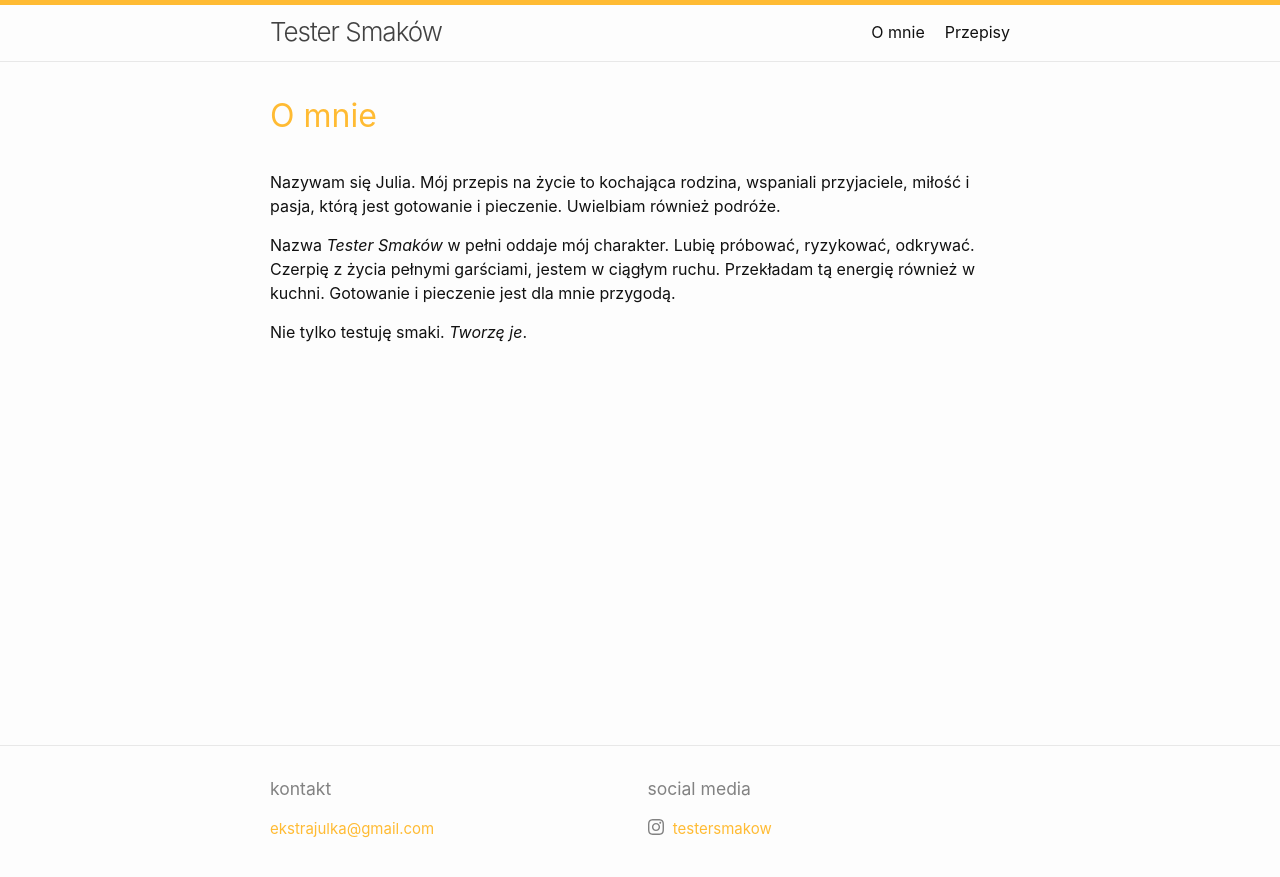
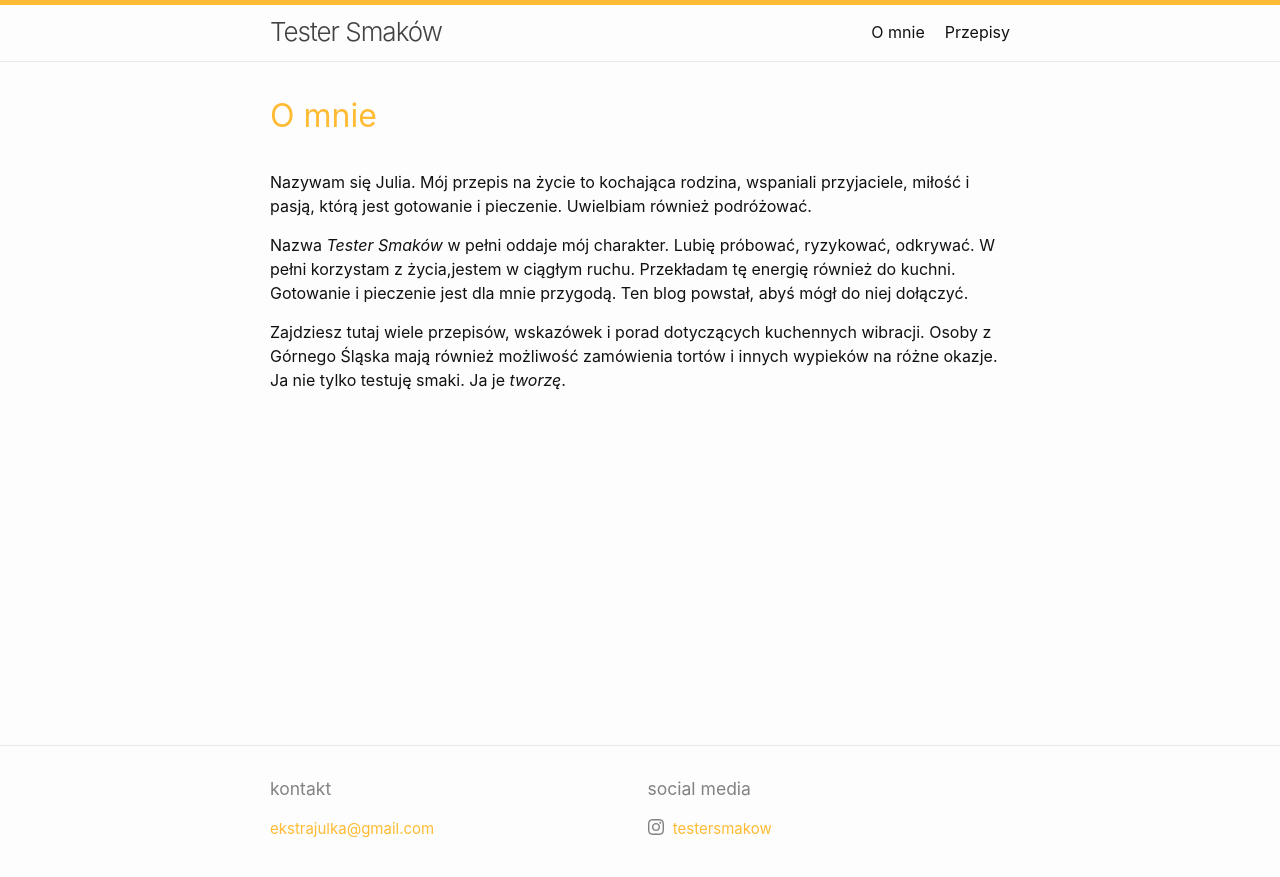
Before and after one commit to bartekpacia/cooking-blog, a Jekyll site: the page built from about.md, in a window 1280 px wide. Shown: the top 877 px of the page. Built offline with Jekyll 4.4.1, drawn with Linux system fonts in a browser that asks for light colours.

Commit message:
updated About Me section

```diff
--- a/about.md
+++ b/about.md
@@ -4,12 +4,8 @@ title: O mnie
 permalink: /about/
 ---
 
-Nazywam się Julia. Mój przepis na życie to kochająca rodzina, wspaniali
-przyjaciele, miłość i pasja, którą jest gotowanie i pieczenie. Uwielbiam
-również podróże.
+Nazywam się Julia. Mój przepis na życie to kochająca rodzina, wspaniali przyjaciele, miłość i pasją, którą jest gotowanie i pieczenie. Uwielbiam również podróżować.
 
-Nazwa _Tester Smaków_ w pełni oddaje mój charakter. Lubię próbować, ryzykować,
-odkrywać. Czerpię z życia pełnymi garściami, jestem w ciągłym ruchu. Przekładam
-tą energię również w kuchni. Gotowanie i pieczenie jest dla mnie przygodą.
+Nazwa _Tester Smaków_ w pełni oddaje mój charakter. Lubię próbować, ryzykować, odkrywać. W pełni korzystam z życia,jestem w ciągłym ruchu. Przekładam tę energię również do kuchni. Gotowanie i pieczenie jest dla mnie przygodą. Ten blog powstał, abyś mógł do niej dołączyć.
 
-Nie tylko testuję smaki. _Tworzę je_.
+Zajdziesz tutaj wiele przepisów, wskazówek i porad dotyczących kuchennych wibracji. Osoby z Górnego Śląska mają również możliwość zamówienia tortów i innych wypieków na różne okazje. Ja nie tylko testuję smaki. Ja je _tworzę_.
--- a/index.html
+++ b/index.html
@@ -4,7 +4,7 @@ layout: default
 
 <div class="main">
   <img class="logo" src="https://i.imgur.com/kKgB5O9.jpg"/>
-  <i>"Nie ma bardziej szczerej miłości na świecie, niż miłość do jedzenia"</i> ~ Bernard Shaw
+  <i>Ucz się gotować, próbuj nowych przepisów, wyciągaj wnioski z własnych błędów, bądź nieustraszona i przede wszystkim miej z tego zabawę!"</i> ~ Julia Child
   <h2 class="featured-posts__leading">Najnowsze przepisy</h2>
   <div class="featured-posts">
   {%- for post in site.posts -%}
```
Also changed, not shown: collections/_posts/2019-07-18-ziemniaczana-zapiekanka-z-kurczakiem-pieczarkami-i-papryka.md (+1 -1 lines).
